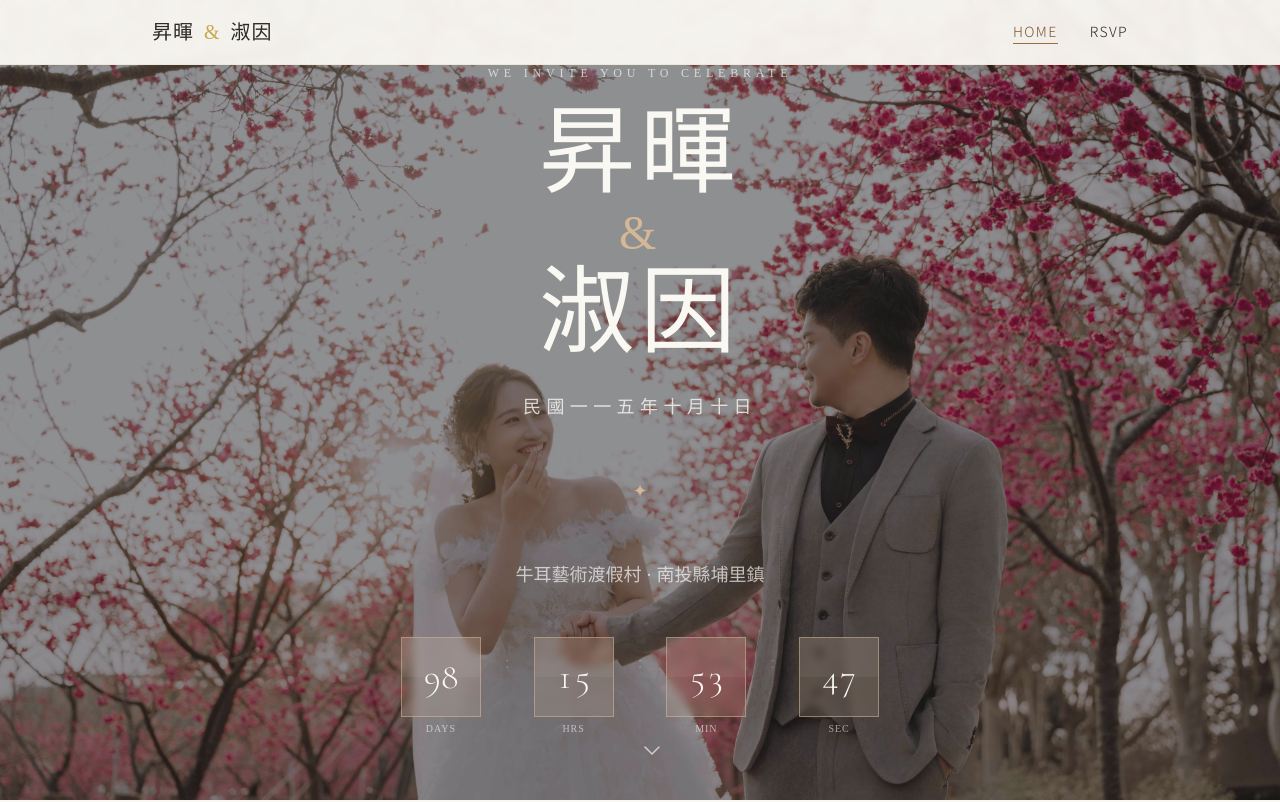
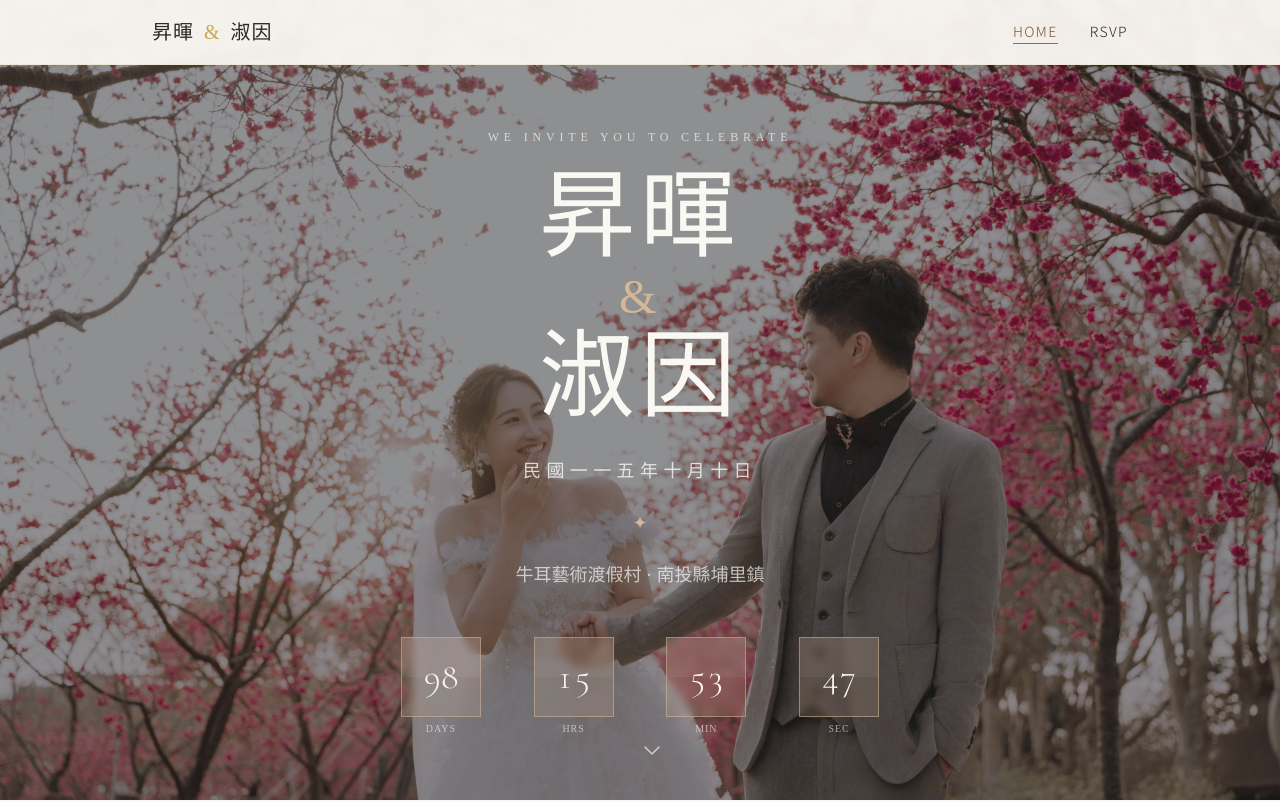
Before and after one commit to AliceLakereflect/weddingSite, a Vue app: page / in a window 1280 px wide. Shown: the top 802 px of the page. Built offline with nearby package versions, Linux system fonts and the light colour scheme; a web font is replaced by a local one.

Commit message:
feat: upate hero area UI

```diff
--- a/src/views/HomeView.vue
+++ b/src/views/HomeView.vue
@@ -13,7 +13,7 @@ const config = useWeddingConfig()
 <template>
   <!-- Hero -->
   <WdHero bg-url="./hero.jpg" :overlay-opacity="0.45">
-    <div class="flex flex-col items-center gap-6 text-cream text-center">
+    <div class="flex flex-col items-center gap-6 text-cream text-center mt-16">
       <p class="font-swei text-xs tracking-[0.4em] uppercase text-cream/70">We Invite You to Celebrate</p>
       <h1 class="font-chenYuluoyan text-8xl md:text-8xl tracking-wider leading-none">
         {{ config?.bridegroomTitle }}
@@ -23,7 +23,9 @@ const config = useWeddingConfig()
       <p class="font-swei text-lg tracking-[0.3em] text-cream/80 uppercase mt-2">
         {{ config?.dateZh }}
       </p>
-      <WdDivider ornament />
+      <div class="flex items-center">
+        <span class="text-champagne text-lg select-none">✦</span>
+      </div>
       <p class="font-swei text-lg text-cream/70">{{ config?.venue }} · {{ config?.city }}</p>
       <WdCountdown />
     </div>
```
